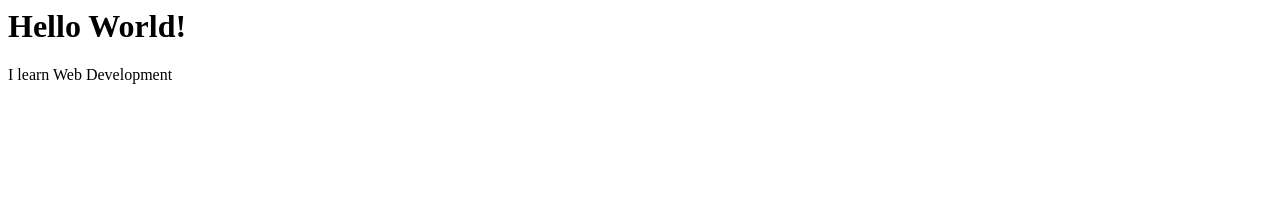
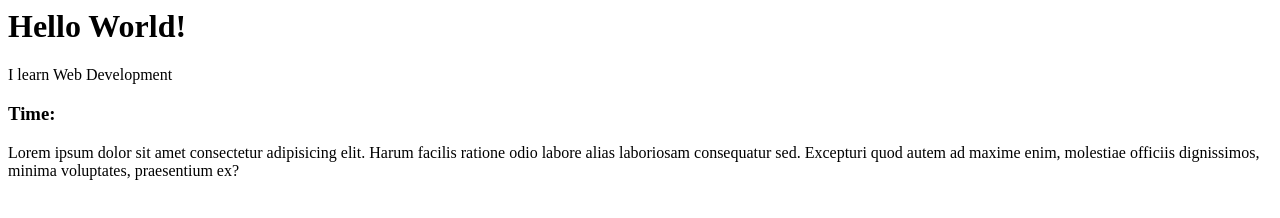
Before and after one commit to keerthanar28093-w/Git1, a plain HTML site: page index.html in a window 1280 px wide. Drawn offline with Linux system fonts and the light colour scheme.

Commit message:
modified index.html

```diff
--- a/index.html
+++ b/index.html
@@ -1,2 +1,4 @@
 <h1>Hello World!</h1>
 <p>I learn Web Development</p>
+<h3>Time:</h3>
+<p>Lorem ipsum dolor sit amet consectetur adipisicing elit. Harum facilis ratione odio labore alias laboriosam consequatur sed. Excepturi quod autem ad maxime enim, molestiae officiis dignissimos, minima voluptates, praesentium ex?</p>
```
